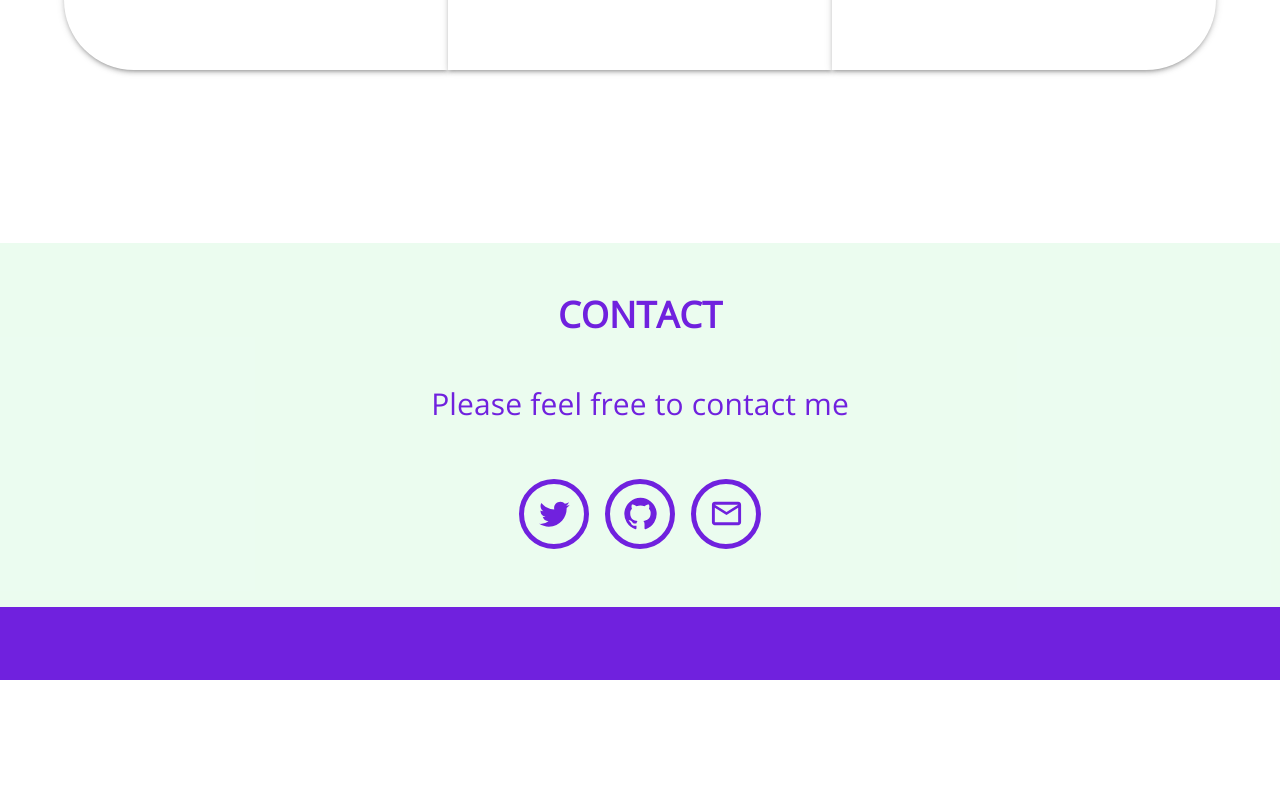
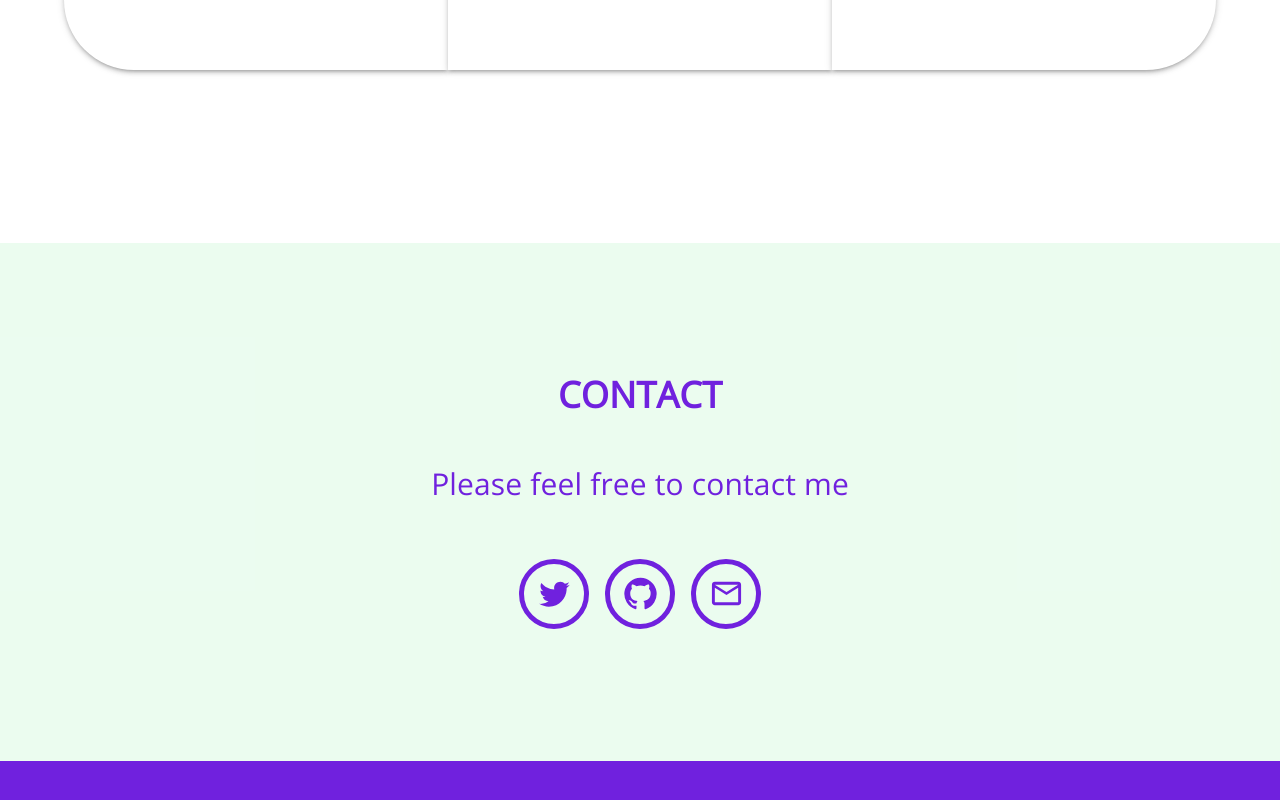
Before and after one commit to mterada1228/portfolio, a React (Create React App) app: page / in a window 1280 px wide. Shown: the part 2204-3004 px from the top of the page. Before the commit the page ends 2884 px from the top, so only its background shows below. Built offline with nearby package versions, Linux system fonts and the light colour scheme.

Commit message:
Contact ページの微調整

```diff
--- a/src/components/pages/Contact.tsx
+++ b/src/components/pages/Contact.tsx
@@ -10,10 +10,11 @@ const useStyle = makeStyles((theme: Theme) =>
     root: {
       backgroundColor: theme.palette.primary.main,
       textAlign: "center",
+      height: 518,
     },
     h2: {
       color: theme.palette.text.primary,
-      paddingTop: 50,
+      paddingTop: 130,
       paddingBottom: 50,
     },
     h3: {
```
